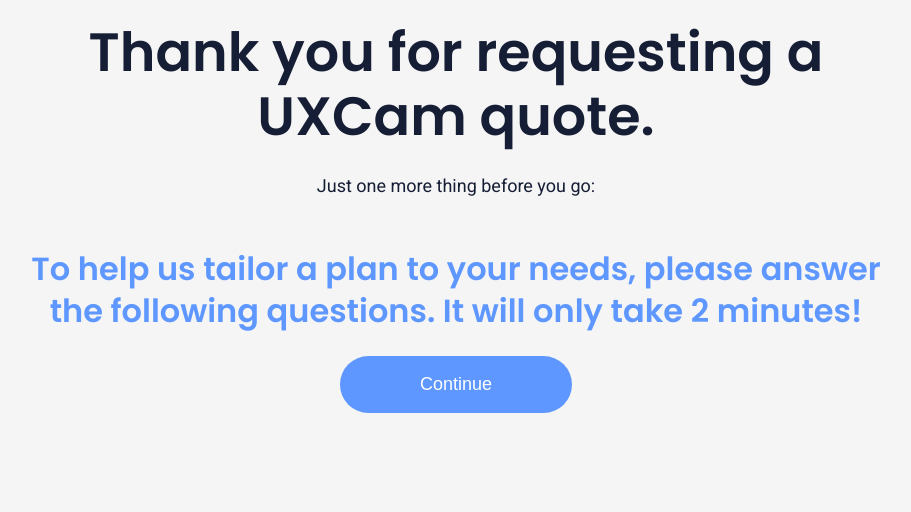
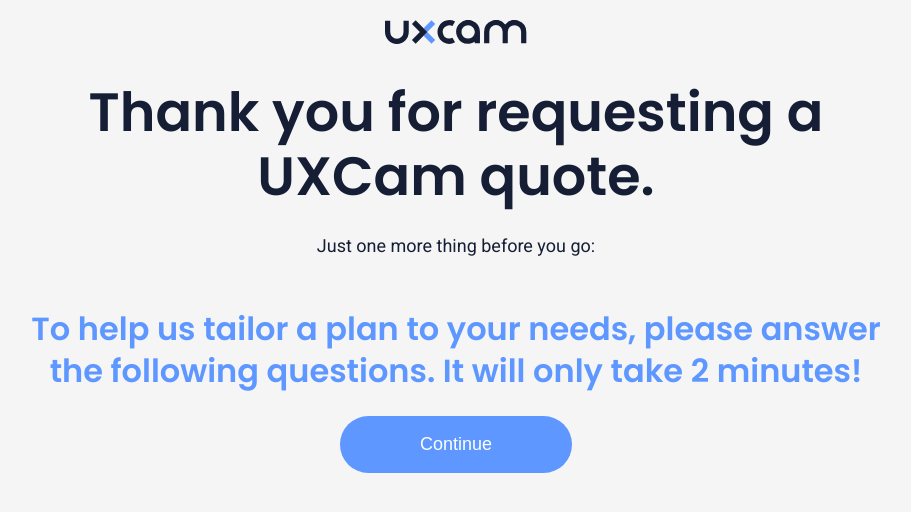
Before and after one commit to nbnsresta/survey-app, a React (Vite) app: page / in a window 1280 px wide. Shown: the top 512 px of the page, without its empty margins (184-1095 px from the left). Built offline with nearby package versions, Linux system fonts and the light colour scheme.

Commit message:
feat: place logo in app container and adjust styles

```diff
--- a/src/App.tsx
+++ b/src/App.tsx
@@ -2,7 +2,7 @@
 import StartPage from "./pages/StartPage";
 import QuestionsPage from "./pages/QuestionsPage";
 import EndPage from "./pages/EndPage";
-import AppContext from "./components/AppContext";
+import AppContainer from "./components/AppContainer";
 
 type FormStage = "start" | "questions" | "end";
 
@@ -26,7 +26,7 @@
     }
   }, [formStage]);
 
-  return <AppContext>{render()}</AppContext>;
+  return <AppContainer>{render()}</AppContainer>;
 }
 
 export default App;
--- /dev/null
+++ b/src/components/AppContainer.tsx
@@ -0,0 +1,22 @@
+import { styled } from "../theme";
+import Logo from "./assets/Logo";
+import Flex from "./Flex";
+import Stack from "./Stack";
+
+const LogoContainer = styled(Flex, {
+  justifyContent: "center",
+  height: "2.4rem",
+});
+
+const AppContainer = ({ children }: { children: React.ReactNode }) => {
+  return (
+    <Stack css={{ gap: "3.6rem" }}>
+      <LogoContainer>
+        <Logo />
+      </LogoContainer>
+      {children}
+    </Stack>
+  );
+};
+
+export default AppContainer;
--- a/src/components/AppContext.tsx
+++ /dev/null
@@ -1,9 +0,0 @@
-import { styled } from "../theme";
-
-const AppContainer = styled("div", {});
-
-const AppContext = ({ children }: { children: React.ReactNode }) => {
-  return <AppContainer>{children}</AppContainer>;
-};
-
-export default AppContext;
--- /dev/null
+++ b/src/components/ResponsiveContainer.tsx
@@ -0,0 +1,11 @@
+import { styled } from "../theme";
+
+export const ResponsiveContainer = styled("div", {
+  display: "flex",
+  flexWrap: "wrap",
+  alignItems: "center",
+  gap: "3.6rem 4.8rem",
+  maxWidth: "106rem",
+});
+
+export default ResponsiveContainer;
--- a/src/components/ResponsiveGrid.tsx
+++ /dev/null
@@ -1,9 +0,0 @@
-import { styled } from "../theme";
-
-export const ResponsiveGrid = styled("div", {
-  display: "grid",
-  gap: "4.8rem",
-  gridAutoFlow: "column",
-});
-
-export default ResponsiveGrid;
--- /dev/null
+++ b/src/components/assets/Logo.tsx
@@ -0,0 +1,26 @@
+const Logo = () => {
+  return (
+    <svg xmlns="http://www.w3.org/2000/svg" fill="none" viewBox="0 0 142 24">
+      <path
+        fill="#5D97FF"
+        d="m46.512.363-7.936 7.94 3.712 3.714 7.935-7.94L46.512.363Zm-4.224 11.654-3.712 3.714 7.935 7.94 3.712-3.713-7.935-7.94Z"
+      />
+      <path
+        fill="#161E35"
+        fillRule="evenodd"
+        d="M30.641.36 26.93 4.074l7.935 7.94-7.937 7.944 3.71 3.713 7.939-7.942 3.711-3.714L38.577 8.3 30.64.36Z"
+        clipRule="evenodd"
+      />
+      <path
+        fill="#161E35"
+        d="M64.392 18.568a6.624 6.624 0 0 1-6.487-5.237 6.638 6.638 0 0 1 3.76-7.444 6.624 6.624 0 0 1 5.804.178l2.628-4.554A11.872 11.872 0 0 0 54.07 6.028a11.893 11.893 0 0 0 4.23 16.116 11.873 11.873 0 0 0 11.756.23l-2.628-4.555a6.586 6.586 0 0 1-3.035.75Z"
+      />
+      <path
+        fill="#161E35"
+        d="M94.992 11.936A11.893 11.893 0 0 0 87.66.953 11.872 11.872 0 0 0 74.713 3.53a11.89 11.89 0 0 0 8.4 20.293c.19 0 .376-.005.56-.015h.107c.162 0 .323-.012.485-.036h.077c.388-.039.771-.1 1.145-.175h.014a11.874 11.874 0 0 0 4.23-1.78v1.324h5.225V12.49c.03-.182.036-.366.036-.553Zm-18.492 0a6.628 6.628 0 0 1 4.092-6.116 6.617 6.617 0 0 1 7.213 1.44 6.627 6.627 0 0 1-4.685 11.308A6.62 6.62 0 0 1 77 14.473a6.632 6.632 0 0 1-.503-2.537h.003Zm64.831-.049a11.892 11.892 0 0 0-7.921-11.2 11.872 11.872 0 0 0-13.195 3.733A11.88 11.88 0 0 0 107.018.684a11.89 11.89 0 0 0-7.921 11.203v11.247h5.236V11.812a6.661 6.661 0 0 1 1.901-4.785 6.657 6.657 0 0 1 4.746-1.994 6.646 6.646 0 0 1 6.646 6.78v11.331h5.176V11.812a6.652 6.652 0 1 1 13.304 0v11.332h5.237v-11.2l-.012-.057ZM23.756.869h-5.237V12.1a6.649 6.649 0 0 1-6.642 6.647A6.64 6.64 0 0 1 7.18 16.8a6.65 6.65 0 0 1-1.946-4.7V.868H0v11.247c0 3.153 1.252 6.176 3.48 8.406a11.875 11.875 0 0 0 16.8 0 11.892 11.892 0 0 0 3.478-8.406v-.058L23.756.869Z"
+      />
+    </svg>
+  );
+};
+
+export default Logo;
--- a/src/components/form/MultiSelect.tsx
+++ b/src/components/form/MultiSelect.tsx
@@ -2,7 +2,7 @@
 import { IFormField } from "../../interfaces/IFormField";
 import { IMultiSelectQuestionField } from "../../interfaces/IQuestionField";
 import { filterValidKeys } from "../../utils/object";
-import { ResponsiveGrid } from "../ResponsiveGrid";
+import { ResponsiveContainer } from "../ResponsiveContainer";
 import SelectCard from "../SelectCard";
 
 const MultiSelect = ({
@@ -31,7 +31,7 @@
   };
 
   return (
-    <ResponsiveGrid {...props}>
+    <ResponsiveContainer {...props}>
       {options.map((option) => (
         <SelectCard
           key={option.value}
@@ -43,7 +43,7 @@
           {option.label}
         </SelectCard>
       ))}
-    </ResponsiveGrid>
+    </ResponsiveContainer>
   );
 };
 
--- a/src/components/form/SingleSelect.tsx
+++ b/src/components/form/SingleSelect.tsx
@@ -1,7 +1,7 @@
 import { useState } from "react";
 import { IFormField } from "../../interfaces/IFormField";
 import { ISingleSelectQuestionField } from "../../interfaces/IQuestionField";
-import { ResponsiveGrid } from "../ResponsiveGrid";
+import { ResponsiveContainer } from "../ResponsiveContainer";
 import SelectCard from "../SelectCard";
 
 const SingleSelect = ({
@@ -20,7 +20,7 @@
   };
 
   return (
-    <ResponsiveGrid {...props}>
+    <ResponsiveContainer {...props}>
       {options.map((option) => (
         <SelectCard
           key={option.value}
@@ -31,7 +31,7 @@
           {option.label}
         </SelectCard>
       ))}
-    </ResponsiveGrid>
+    </ResponsiveContainer>
   );
 };
 
```
Also changed, not shown: src/assets/uxcamLogo.svg (deleted).
